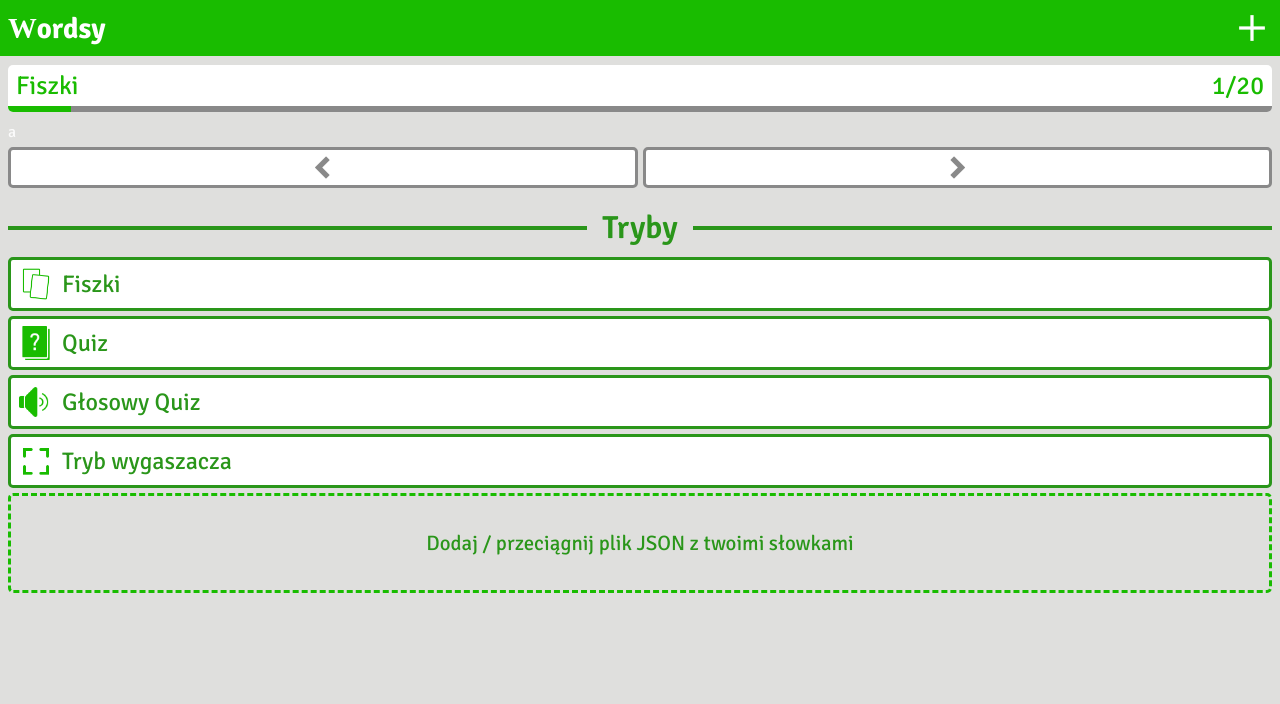
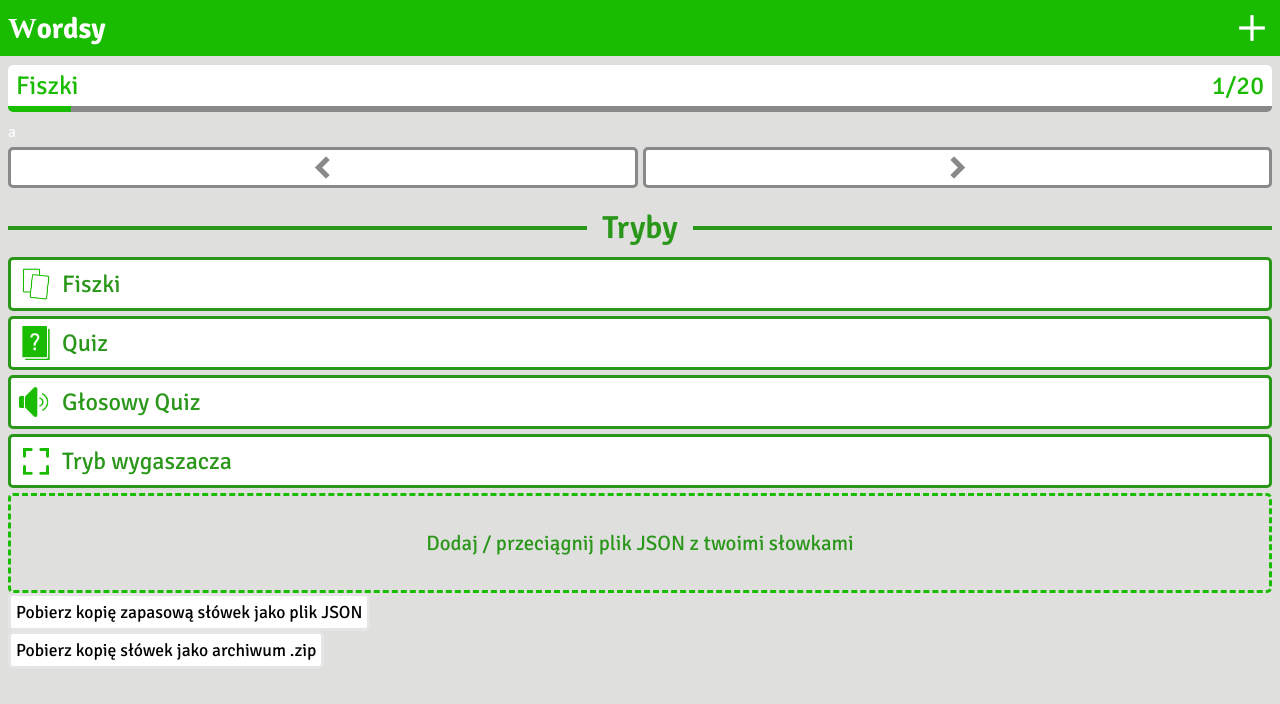
Before and after one commit to Piotrko64/wordsy, a Vue app: page /TrybWygaszacza in a window 1280 px wide. Shown: the top 704 px of the page. Built offline with nearby package versions, Linux system fonts and the light colour scheme; a web font is replaced by a local one; what v-wave would draw is missing.

Commit message:
Add buttons to create backup

```diff
--- a/package.json
+++ b/package.json
@@ -10,6 +10,9 @@
         "test": "vitest"
     },
     "dependencies": {
+        "@types/downloadjs": "^1.4.3",
+        "downloadjs": "^1.4.7",
+        "jszip": "^3.10.1",
         "lodash": "^4.17.21",
         "pinia": "^2.0.28",
         "sass": "^1.56.2",
--- a/src/components/addWordsPage/AddWordsForm.vue
+++ b/src/components/addWordsPage/AddWordsForm.vue
@@ -51,7 +51,7 @@ function addNewWord(event: Event) {
             placeholder=""
         ></BaseTextarea>
         <BaseTextarea
-            name="examplePL"
+            name="exampleEN"
             title="A tu przetłumaczone zdanie na angielski"
             @update-data="updateDataForm"
             placeholder=""
--- /dev/null
+++ b/src/components/dropZone/BackupPanel.vue
@@ -0,0 +1,27 @@
+<script setup lang="ts">
+import { useWordsStore } from "../../stores/WordsStore";
+import download from "downloadjs";
+import JSZip from "JSZip";
+
+const { getOwnWords } = useWordsStore();
+
+function downloadJsonWords() {
+    download(JSON.stringify(getOwnWords), "backup.json", "application/json");
+}
+
+function downloadZipFile() {
+    const zip = new JSZip();
+    zip.file("backup.json.", JSON.stringify(getOwnWords));
+
+    zip.generateAsync({ type: "blob" }).then(function (content) {
+        download(content, "backup.zip");
+    });
+}
+</script>
+
+<template>
+    <button @click="downloadJsonWords()">Pobierz kopię zapasową słówek jako plik JSON</button>
+    <button @click="downloadZipFile()">Pobierz kopię słówek jako archiwum .zip</button>
+</template>
+
+<style scoped lang="scss"></style>
--- a/src/components/DropZoneFile.vue
+++ b/src/components/dropZone/DropZoneFile.vue
@@ -1,9 +1,10 @@
 <script setup lang="ts">
 import { ref } from "vue";
-import { preventEvent } from "../helpers/manageFiles/preventEvent";
-import { onChangeInput } from "../helpers/manageFiles/inputFile/onChangeInput";
+import { preventEvent } from "../../helpers/manageFiles/preventEvent";
+import { onChangeInput } from "../../helpers/manageFiles/inputFile/onChangeInput";
 
-import { handleDropFile } from "../helpers/manageFiles/dropZone/handleDropFile";
+import { handleDropFile } from "../../helpers/manageFiles/dropZone/handleDropFile";
+import BackupPanel from "./BackupPanel.vue";
 
 const isActiveZone = ref(false);
 
@@ -29,6 +30,7 @@ function turnOffActiveZone() {
         Dodaj / przeciągnij plik JSON z twoimi słowkami
         <input type="file" class="zoneInput" accept="application/JSON" />
     </label>
+    <BackupPanel />
 </template>
 
 <style scoped lang="scss">
--- a/src/pages/LearningPage.vue
+++ b/src/pages/LearningPage.vue
@@ -1,5 +1,5 @@
 <script setup lang="ts">
-import DropZoneFile from "../components/DropZoneFile.vue";
+import DropZoneFile from "../components/dropZone/DropZoneFile.vue";
 import ButtonsPanel from "../components/learningPage/ButtonsPanel.vue";
 import ModeBlock from "../components/learningPage/ModeBlock.vue";
 import ModesNavigation from "../components/learningPage/ModesNavigation.vue";
--- a/src/stores/WordsStore.ts
+++ b/src/stores/WordsStore.ts
@@ -27,6 +27,9 @@ export const useWordsStore = defineStore("wordsStore", {
         getPercentProgress(state) {
             return ((state.progress + 1) / state.allWords.length) * 100 + "%";
         },
+        getOwnWords(state) {
+            return state.ownWords;
+        },
     },
     actions: {
         restartProgress() {
@@ -43,8 +46,8 @@ export const useWordsStore = defineStore("wordsStore", {
             this.mode = mode;
         },
         addNewOwnWord(word: SingleWord) {
-            this.ownWords.push(word);
-            this.allWords.push(word)
+            this.ownWords.unshift(word);
+            this.allWords.unshift(word);
         },
     },
 });
```
Also changed, not shown: src/declare.d.ts (added), 1 other file (tests, documents, lock files or other folders).
